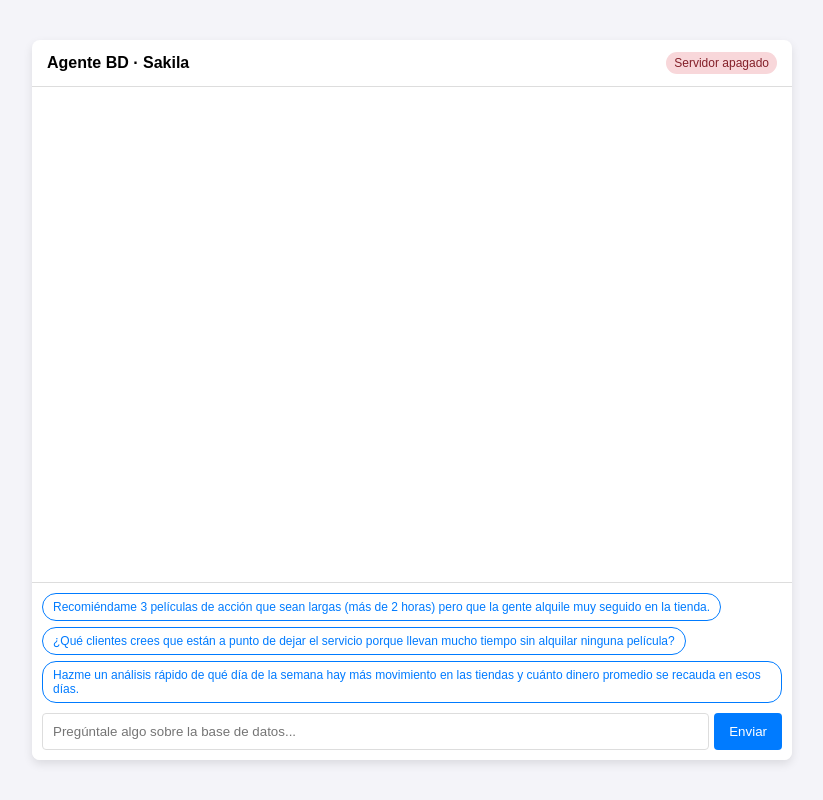
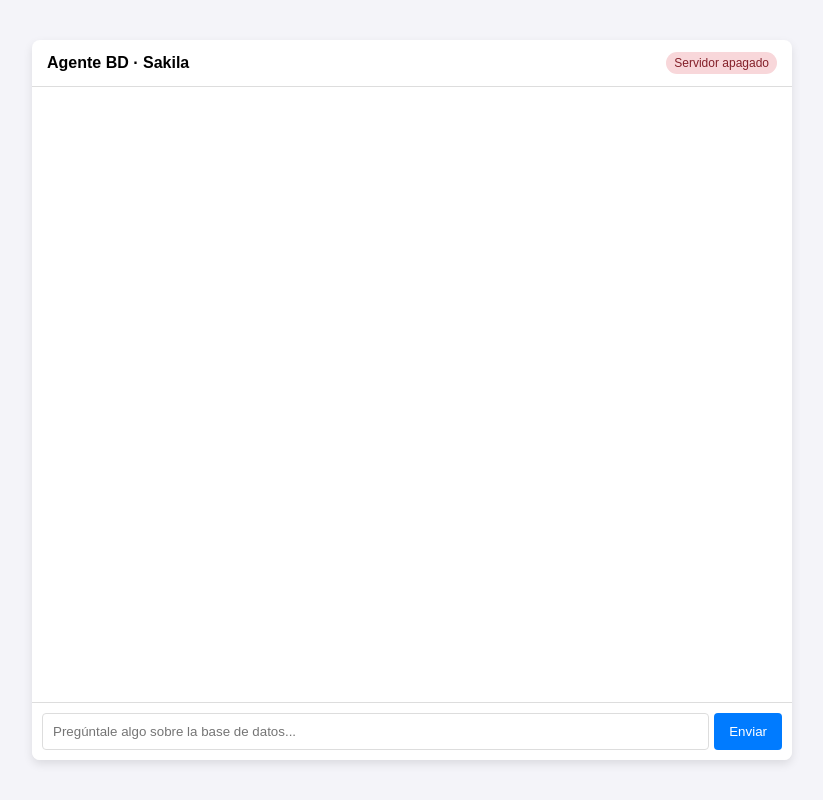
Before and after one commit to Seid429/practica6-agente-web, a plain HTML site: page ai-frontend/index.html in a window 1280 px wide. Shown: the whole page, without its empty margins (228-1051 px from the left). Drawn offline with Linux system fonts and the light colour scheme; no server answers.

Commit message:
Quitar los botones de preguntas predefinidas del chat
Co-Authored-By: Claude Opus 5.5 <noreply@anthropic.com>
Claude-Session: https://claude.ai/code/session_015PFc21jVrmu8tTLMZ6qfk7

```diff
--- a/ai-frontend/app.js
+++ b/ai-frontend/app.js
@@ -104,11 +104,6 @@ function appendMessage(text, sender) {
     return messageDiv;
 }
 
-function preguntar(boton) {
-    document.getElementById('userInput').value = boton.textContent;
-    sendMessage();
-}
-
 function handleKeyPress(event) {
     if (event.key === 'Enter') {
         sendMessage();
--- a/ai-frontend/index.html
+++ b/ai-frontend/index.html
@@ -23,9 +23,6 @@
         details.sql summary { cursor: pointer; color: #555; }
         details.sql pre { background: #fff; border: 1px solid #ddd; border-radius: 4px; padding: 8px; overflow-x: auto; white-space: pre-wrap; margin: 6px 0 0; }
         details.sql pre.fallo { border-color: #f1aeb5; }
-        .sugerencias { display: flex; flex-wrap: wrap; gap: 6px; padding: 10px 10px 0; }
-        .sugerencias button { font-size: 12px; padding: 6px 10px; border: 1px solid #007bff; background: white; color: #007bff; border-radius: 14px; cursor: pointer; text-align: left; }
-        .sugerencias button:hover { background: #e7f1ff; }
         .input-area { display: flex; padding: 10px; background: #fff; }
         .input-area input { flex: 1; padding: 10px; border: 1px solid #ddd; border-radius: 4px; outline: none; }
         .input-area button { padding: 10px 15px; background: #007bff; color: white; border: none; border-radius: 4px; margin-left: 5px; cursor: pointer; }
@@ -41,11 +38,6 @@
             <span id="estado" class="estado">Conectando...</span>
         </div>
         <div id="chatBox" class="chat-box"></div>
-        <div class="sugerencias">
-            <button onclick="preguntar(this)">Recomiéndame 3 películas de acción que sean largas (más de 2 horas) pero que la gente alquile muy seguido en la tienda.</button>
-            <button onclick="preguntar(this)">¿Qué clientes crees que están a punto de dejar el servicio porque llevan mucho tiempo sin alquilar ninguna película?</button>
-            <button onclick="preguntar(this)">Hazme un análisis rápido de qué día de la semana hay más movimiento en las tiendas y cuánto dinero promedio se recauda en esos días.</button>
-        </div>
         <div class="input-area">
             <input type="text" id="userInput" placeholder="Pregúntale algo sobre la base de datos..." onkeypress="handleKeyPress(event)">
             <button id="sendBtn" onclick="sendMessage()">Enviar</button>
```
Also changed, not shown: README.md.
